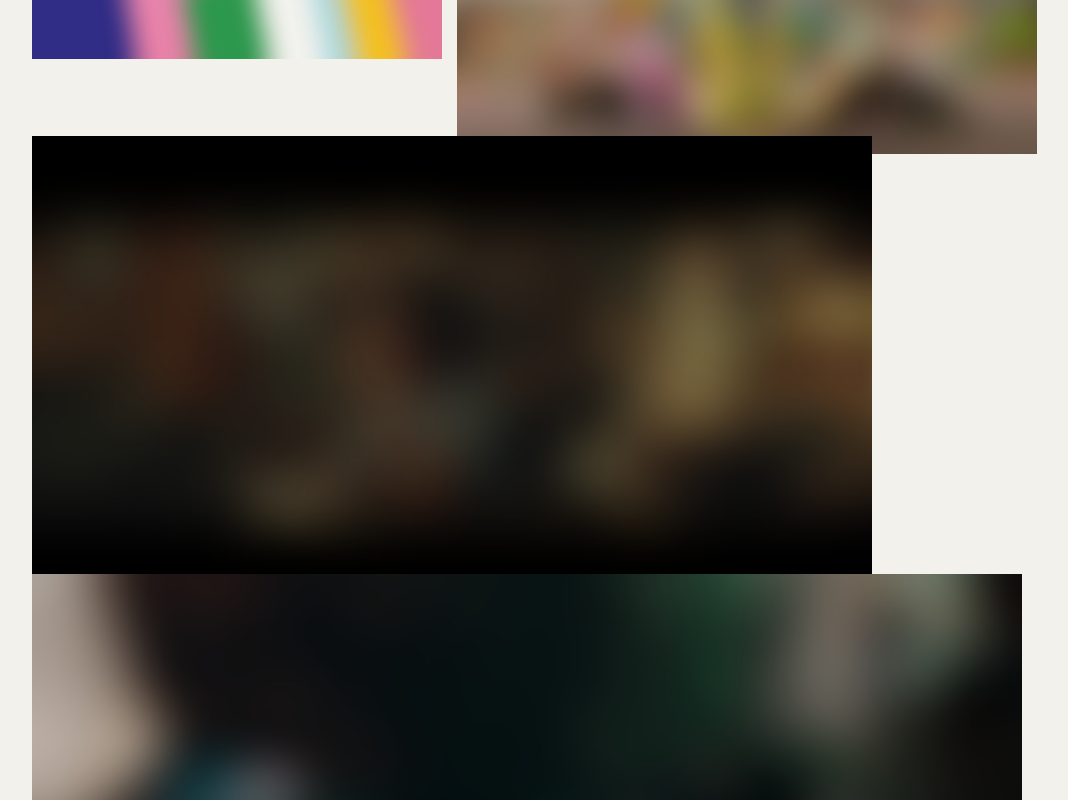
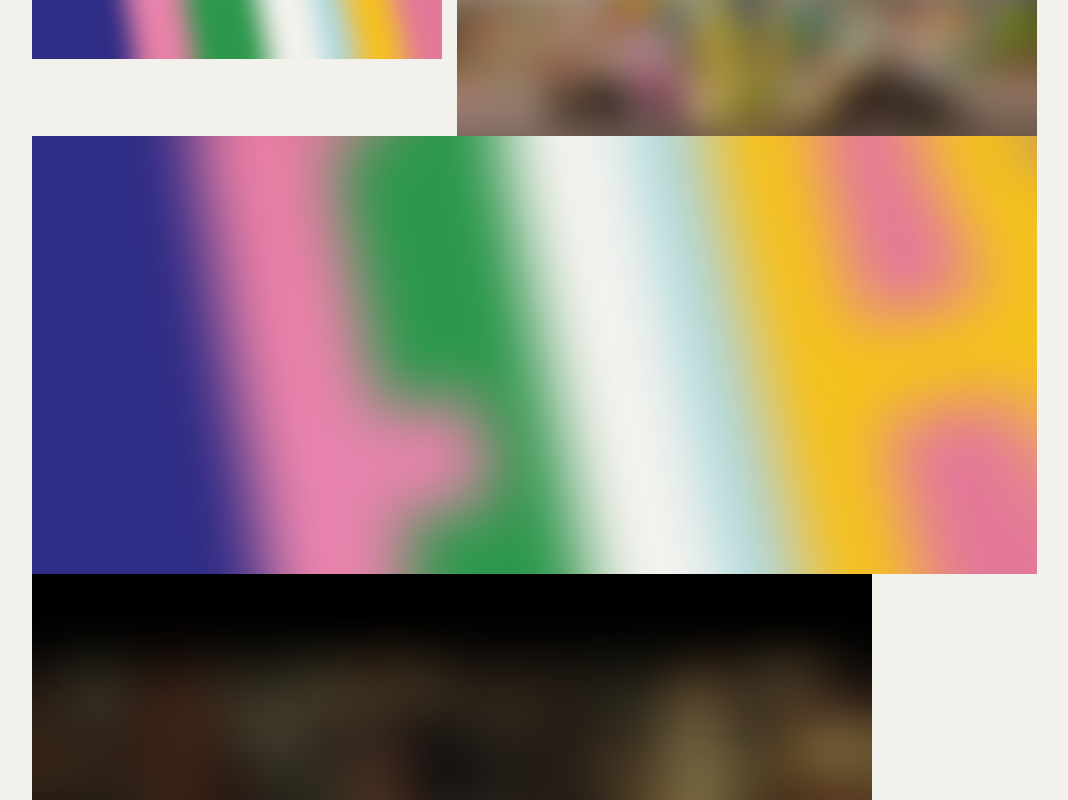
Before and after one commit to JSJ-Web-Solutions/miguel-murciano, a React (Vite) app: page / in a window 1280 px wide. Shown: the part 860-1660 px from the top of the page, without its empty margins (106-1174 px from the left). Built offline with nearby package versions, Linux system fonts and the light colour scheme; a web font is replaced by a local one.

Commit message:
se agrega un video mas y se cambia el orden de otro

```diff
--- a/src/components/Intro.jsx
+++ b/src/components/Intro.jsx
@@ -57,6 +57,23 @@ function Intro() {
                 <p className="intro__vid-text-s-subtitle">CORE</p>
               </div>
             </div>
+          </div>
+        </div>
+      </div>
+      <div className="intro__vid-1-container video-left">
+        <div className="video-txt-container">
+          <LazyVideo
+            src="/videos/superpowers_dc.mp4"
+            placeholder={"/placeholder-imgs/fiat.jpg"}
+            muted
+            loop
+            disableRemotePlayback
+            className="video intro__vid-1"
+          ></LazyVideo>
+
+          <div className="intro__vid-text">
+            <p className="intro__vid-text-title">SUPERPOWERS</p>
+            <p className="intro__vid-text-subtitle">DC</p>
           </div>
         </div>
       </div>
@@ -323,16 +340,16 @@ function Intro() {
         <div className="intro__vid-2-10-container video-right">
           <div className="video-txt-container">
             <LazyVideo
-              src="/videos/superpowers_dc.mp4"
-              placeholder={"/placeholder-imgs/fiat.jpg"}
+              src="/videos/pepsi-vid.mp4"
+              placeholder={"/placeholder-imgs/pepsi.jpg"}
               muted
               loop
               disableRemotePlayback
               className="video intro__vid-2-10"
             ></LazyVideo>
             <div className="intro__vid-text-s">
-              <p className="intro__vid-text-s-title">SUPERPOWERS</p>
-              <p className="intro__vid-text-s-subtitle">DC</p>
+              <p className="intro__vid-text-s-title">RÓMPELA DC</p>
+              <p className="intro__vid-text-s-subtitle">Pepsi</p>
             </div>
           </div>
         </div>
```
Also changed, not shown: public/placeholder-imgs/pepsi.jpg (added), 1 other file (tests, documents, lock files or other folders).
